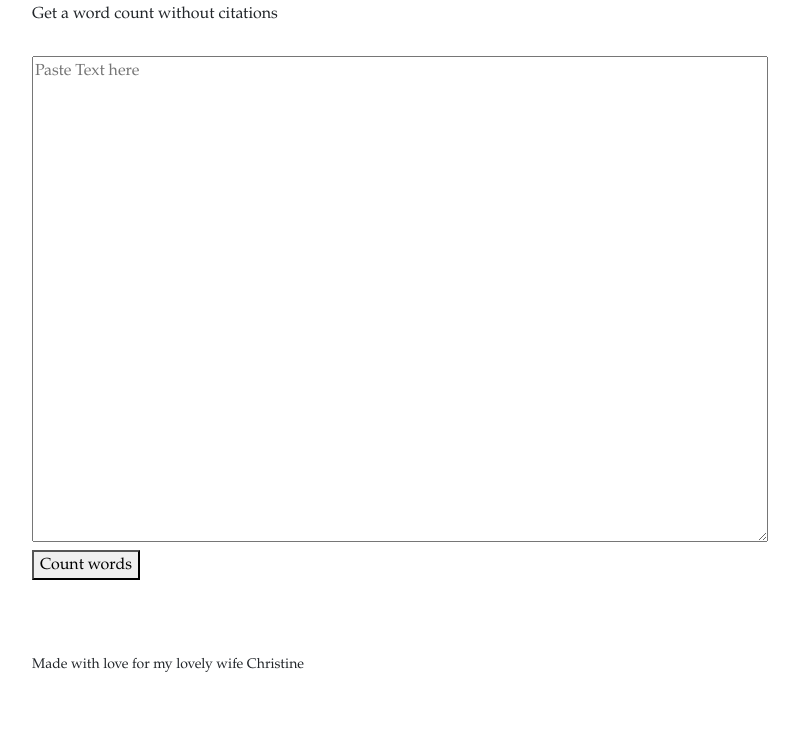
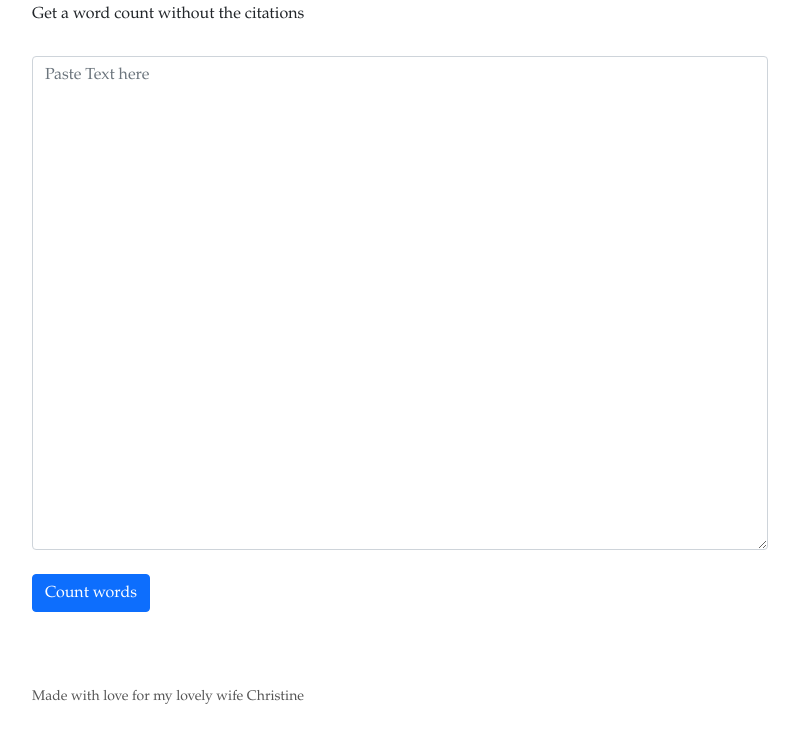
Before and after one commit to davidjeyachandran/CountWithoutCitations, a plain HTML site: page index.html in a window 1280 px wide. Shown: the part 51-794 px from the top of the page, without its empty margins (50-849 px from the left). Drawn offline with nearby package versions, Linux system fonts and the light colour scheme.

Commit message:
Add bootstrap classes

```diff
--- a/index.html
+++ b/index.html
@@ -13,7 +13,6 @@
       font-family: Didot, "Didot LT STD", "Hoefler Text", Garamond, "Times New Roman", serif;
     }
 
-
     textarea {
       width: 100%;
       font-family: Garamond, "Times New Roman", serif;
@@ -28,19 +27,25 @@
     #citation-text {
       background-color: #eee;
     }
+
+    p small {
+      color: #555;
+    }
   </style>
 </head>
 
 <body>
   <div class="container">
     <h1>Word Count<span id="results-heading"></span></h1>
-    <h6>Get a word count without citations</h5>
+    <h6>Get a word count without the citations</h5>
       <br />
       <div class="row">
         <div class="col-md-8">
           <label hidden for="inputtext">Paste Text here...</label>
-          <textarea name="inputtext" id="inputtext" cols="30" rows="20" placeholder="Paste Text here"></textarea>
-          <button id="remove">Count words</button>
+          <textarea name="inputtext" id="inputtext" class="form-control" cols="30" rows="20"
+            placeholder="Paste Text here"></textarea>
+          <br />
+          <button id="remove" class="btn btn-primary">Count words</button>
           <br /><br />
           <div id="result"></div>
           <br /><br />
```
